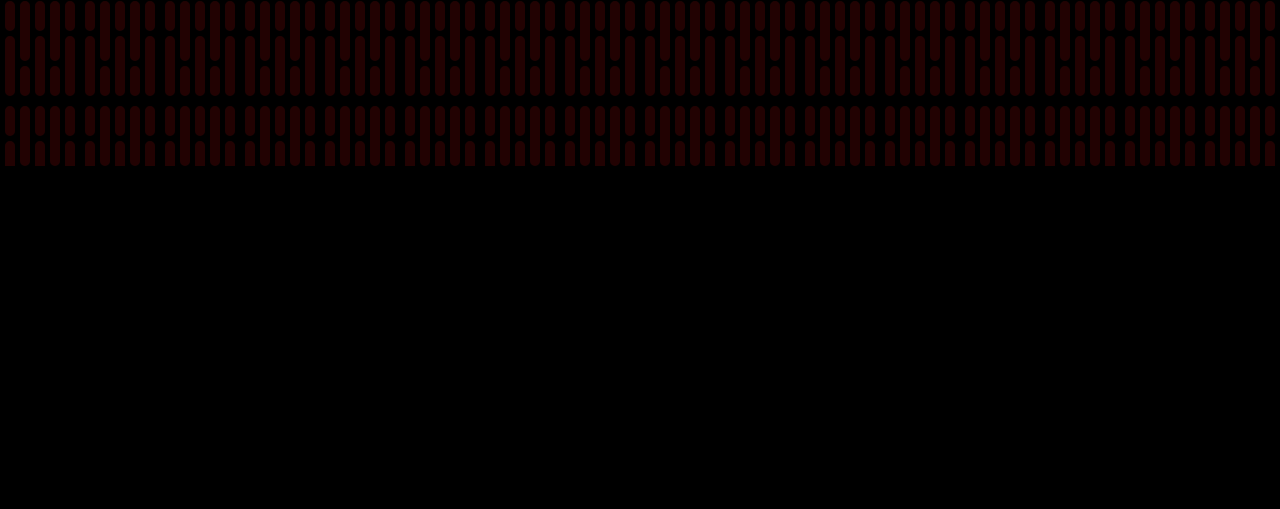
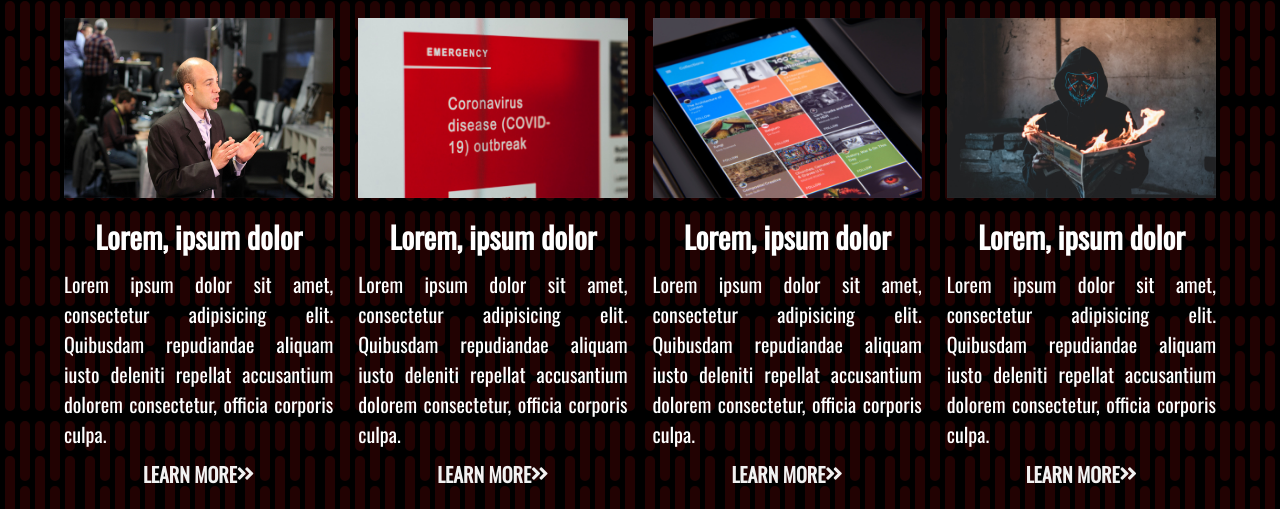
Before and after one commit to jorgediazok/techno-website, a plain HTML site: page index.html in a window 1280 px wide. Shown: the part 634-1143 px from the top of the page. Before the commit the page ends 800 px from the top, so only its background shows below. Drawn offline with nearby package versions, Linux system fonts and the light colour scheme.

Commit message:
cards finished

```diff
--- a/index.html
+++ b/index.html
@@ -62,6 +62,49 @@
           >Read more<i class="fas fa-angle-double-right"></i
         ></a>
       </header>
+      <!--News Cards-->
+      <div class="news-cards">
+        <div>
+          <img src="img/news1.jpg" alt="News 1" />
+          <h3>Lorem, ipsum dolor</h3>
+          <p>
+            Lorem ipsum dolor sit amet, consectetur adipisicing elit. Quibusdam
+            repudiandae aliquam iusto deleniti repellat accusantium dolorem
+            consectetur, officia corporis culpa.
+          </p>
+          <a href="#">Learn More<i class="fas fa-angle-double-right"></i></a>
+        </div>
+        <div>
+          <img src="img/news2.jpg" alt="News 2" />
+          <h3>Lorem, ipsum dolor</h3>
+          <p>
+            Lorem ipsum dolor sit amet, consectetur adipisicing elit. Quibusdam
+            repudiandae aliquam iusto deleniti repellat accusantium dolorem
+            consectetur, officia corporis culpa.
+          </p>
+          <a href="#">Learn More<i class="fas fa-angle-double-right"></i></a>
+        </div>
+        <div>
+          <img src="img/news3.jpg" alt="News 3" />
+          <h3>Lorem, ipsum dolor</h3>
+          <p>
+            Lorem ipsum dolor sit amet, consectetur adipisicing elit. Quibusdam
+            repudiandae aliquam iusto deleniti repellat accusantium dolorem
+            consectetur, officia corporis culpa.
+          </p>
+          <a href="#">Learn More<i class="fas fa-angle-double-right"></i></a>
+        </div>
+        <div>
+          <img src="img/news4.jpg" alt="News 4" />
+          <h3>Lorem, ipsum dolor</h3>
+          <p>
+            Lorem ipsum dolor sit amet, consectetur adipisicing elit. Quibusdam
+            repudiandae aliquam iusto deleniti repellat accusantium dolorem
+            consectetur, officia corporis culpa.
+          </p>
+          <a href="#">Learn More<i class="fas fa-angle-double-right"></i></a>
+        </div>
+      </div>
     </div>
 
     <script src="main.js"></script>
--- a/styles.css
+++ b/styles.css
@@ -78,6 +78,7 @@ hr {
   align-items: center;
   justify-content: flex-end;
   font-size: 20px;
+  margin-bottom: 20px;
 }
 
 .btn {
@@ -94,10 +95,48 @@ hr {
 }
 
 .bth:hover {
-  opacity: 0.7;
+  opacity: 0.9;
 }
 
 .showcase h2,
 .showcase p {
   margin-bottom: 10px;
 }
+
+/*News Cards*/
+.news-cards {
+  display: grid;
+  grid-template-columns: repeat(4, 1fr);
+  gap: 25px;
+  margin: 10px 0px;
+  font-size: 20px;
+}
+
+.news-cards img {
+  width: 100%;
+  height: 180px;
+}
+
+.news-cards h3 {
+  font-size: 30px;
+  margin: 10px 0px;
+  text-align: center;
+}
+
+.news-cards a {
+  padding: 10px 0px;
+  color: #f2f2f2;
+  text-transform: uppercase;
+  display: flex;
+  align-items: center;
+  justify-content: center;
+  font-weight: bold;
+}
+
+.news-cards p {
+  text-align: justify;
+}
+
+.news-cards a:hover {
+  text-decoration: underline;
+}
```
